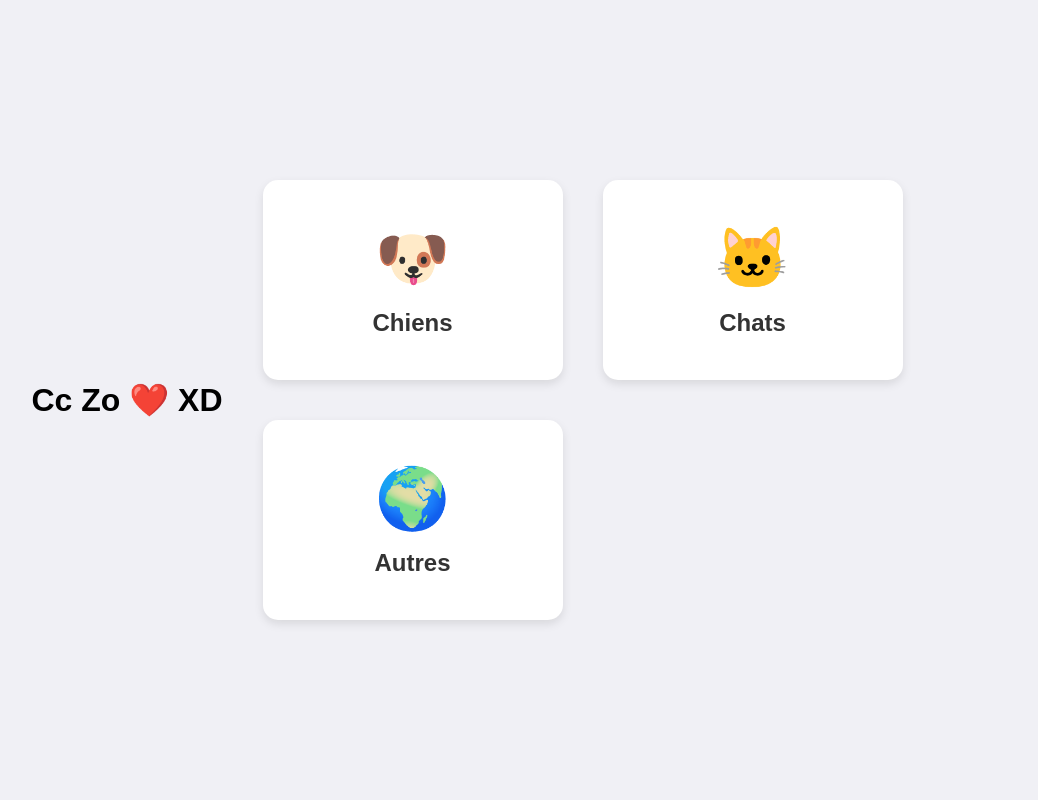
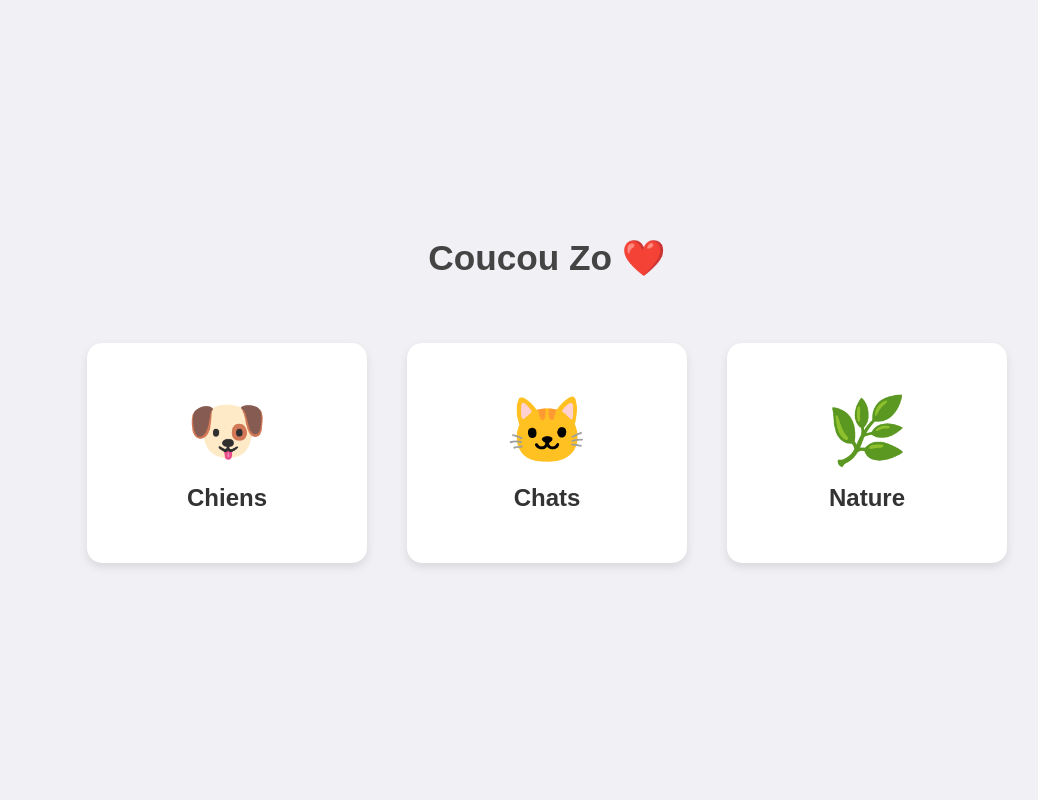
Before and after one commit to judryp25s-beep/cadeau_zo, a Flask app: page / in a window 1280 px wide. Shown: the whole page, without its empty margins (93-1131 px from the left). Run offline with Flask 3, Linux system fonts and the light colour scheme.

Commit message:
Update main.html

```diff
--- a/templates/main.html
+++ b/templates/main.html
@@ -4,34 +4,49 @@
   <meta charset="UTF-8" />
   <title>Pour Zo❤️</title>
   <style>
+    * {
+      box-sizing: border-box;
+    }
+
     body {
       font-family: Arial, sans-serif;
       background: #f0f0f5;
+      margin: 0;
+      padding: 0;
       display: flex;
+      flex-direction: column;
       justify-content: center;
       align-items: center;
-      height: 100vh;
-      margin: 0;
-      gap: 40px;
+      min-height: 100vh;
       text-align: center;
+    }
+
+    h1 {
+      margin-top: 40px;
+      font-size: 2.2em;
+      color: #444;
     }
 
     .container {
       display: flex;
+      justify-content: center;
+      align-items: center;
+      flex-wrap: wrap;
       gap: 40px;
-      flex-wrap: wrap;
-      max-width: 800px;
+      margin: 40px 20px;
+      max-width: 1000px;
     }
 
     .card {
       background: white;
       box-shadow: 0 4px 10px rgba(0,0,0,0.1);
       border-radius: 15px;
-      width: 300px;
-      height: 200px;
+      width: 280px;
+      height: 220px;
       display: flex;
       flex-direction: column;
       justify-content: center;
+      align-items: center;
       cursor: pointer;
       transition: transform 0.3s ease, box-shadow 0.3s ease;
       user-select: none;
@@ -39,11 +54,11 @@
 
     .card:hover {
       transform: translateY(-10px);
-      box-shadow: 0 8px 25px rgba(0,0,0,0.2);
+      box-shadow: 0 10px 25px rgba(0,0,0,0.2);
     }
 
     .icon {
-      font-size: 60px;
+      font-size: 65px;
       margin-bottom: 15px;
     }
 
@@ -53,25 +68,25 @@
       color: #333;
     }
 
-    @media (max-width: 650px) {
-      body {
-        align-items: flex-start;
-        padding-top: 50px;
-      }
+    @media (max-width: 700px) {
       .container {
         flex-direction: column;
-        max-width: 320px;
         gap: 30px;
       }
+
       .card {
-        width: 100%;
+        width: 90%;
         height: 180px;
+      }
+
+      h1 {
+        font-size: 1.8em;
       }
     }
   </style>
 </head>
 <body>
-  <h1>Cc Zo ❤️ XD</h1>
+  <h1>Coucou Zo ❤️</h1>
   <div class="container">
     <div class="card" onclick="window.location.href='/dogs'">
       <div class="icon">🐶</div>
@@ -81,9 +96,9 @@
       <div class="icon">🐱</div>
       <div class="label">Chats</div>
     </div>
-    <div class="card" onclick="window.location.href='https://www.inaturalist.org/observations'">
-      <div class="icon">🌍</div>
-      <div class="label">Autres</div>
+    <div class="card" onclick="window.location.href='/others'">
+      <div class="icon">🌿</div>
+      <div class="label">Nature</div>
     </div>
   </div>
 </body>
```
